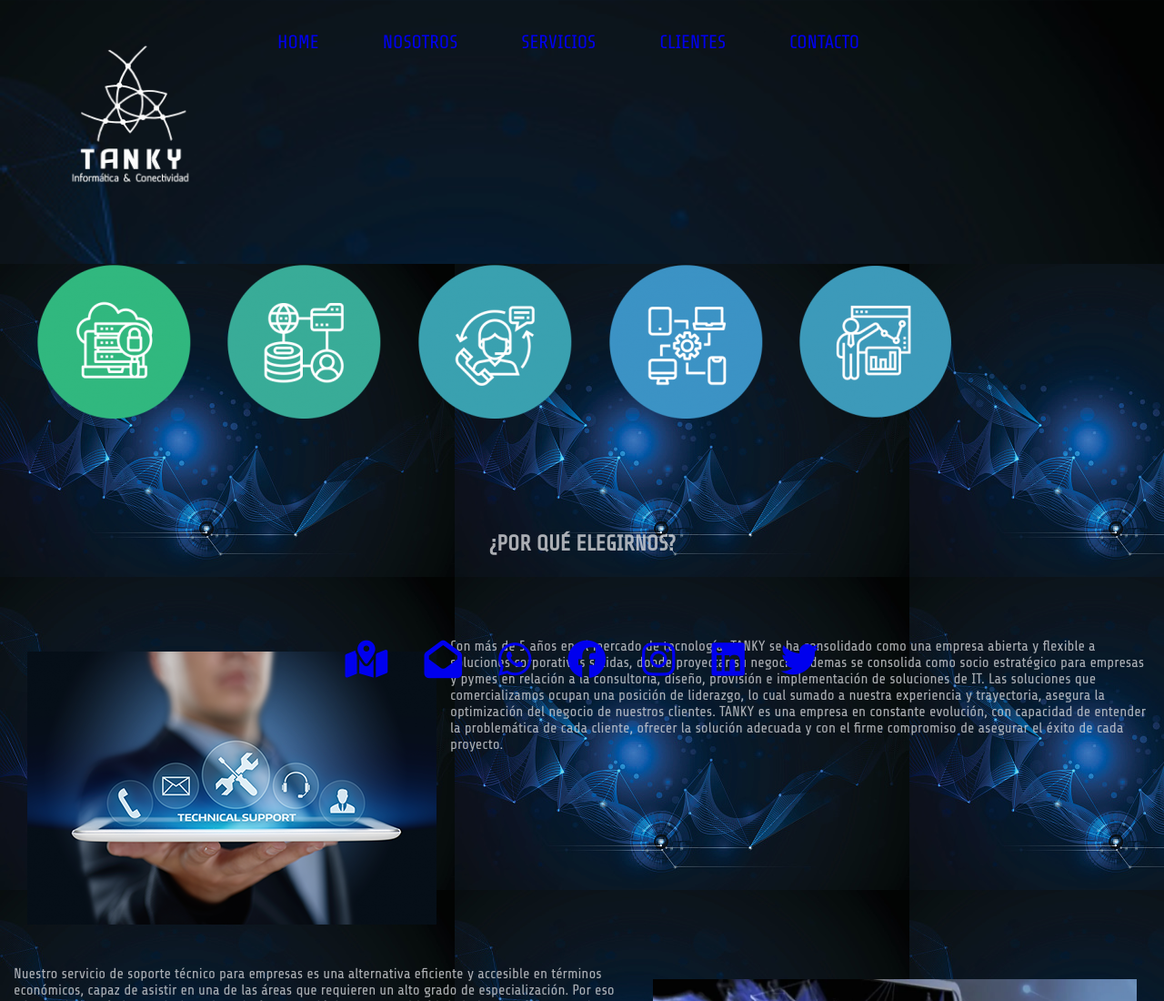
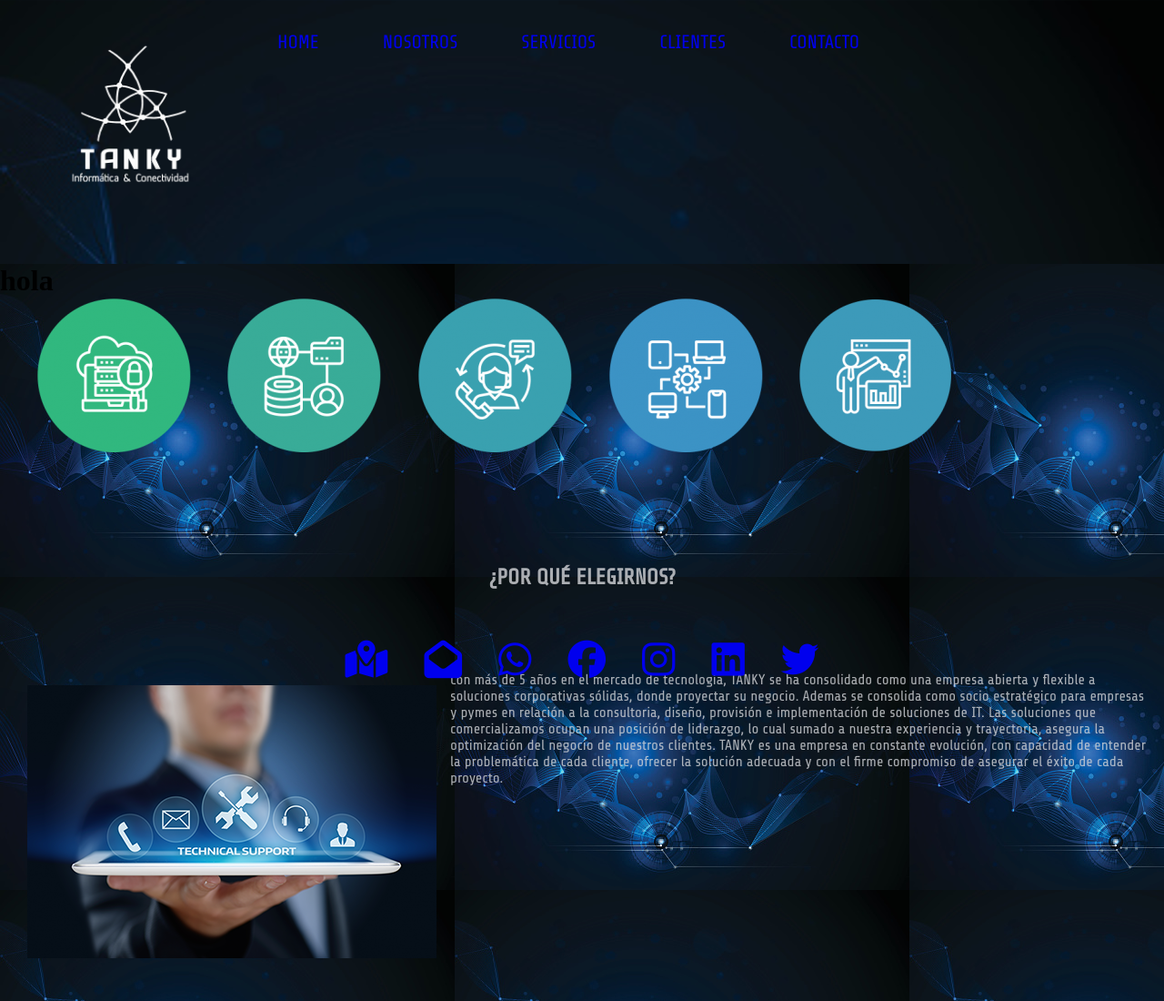
Before and after one commit to lao7410/tanky, a plain HTML site: page index.html in a window 1280 px wide. Shown: the top 1100 px of the page at 91% size. Drawn offline with nearby package versions, Linux system fonts and the light colour scheme; files whose address does not match are found by name.

Commit message:
Ahora si

```diff
--- a/index.html
+++ b/index.html
@@ -43,6 +43,7 @@
 
     <main class="main">
         <!-- <div class="transi_logos"> -->
+            <div><h1>hola</h1></div>
         <ul class="icono_servicios  animate__animated animate__bounceInRight">
             <li class="icono_servicios__security Seguridad animate__animated animate__bounceInRight " ><img src="../tanky+rey/imagenes/icono_1_nosotros-170x170.png" alt="security" class="logos_main" >
                 <ul class="icono_servicios__Subsecurity">SEGURIDAD INFORMATICA</ul>
```
